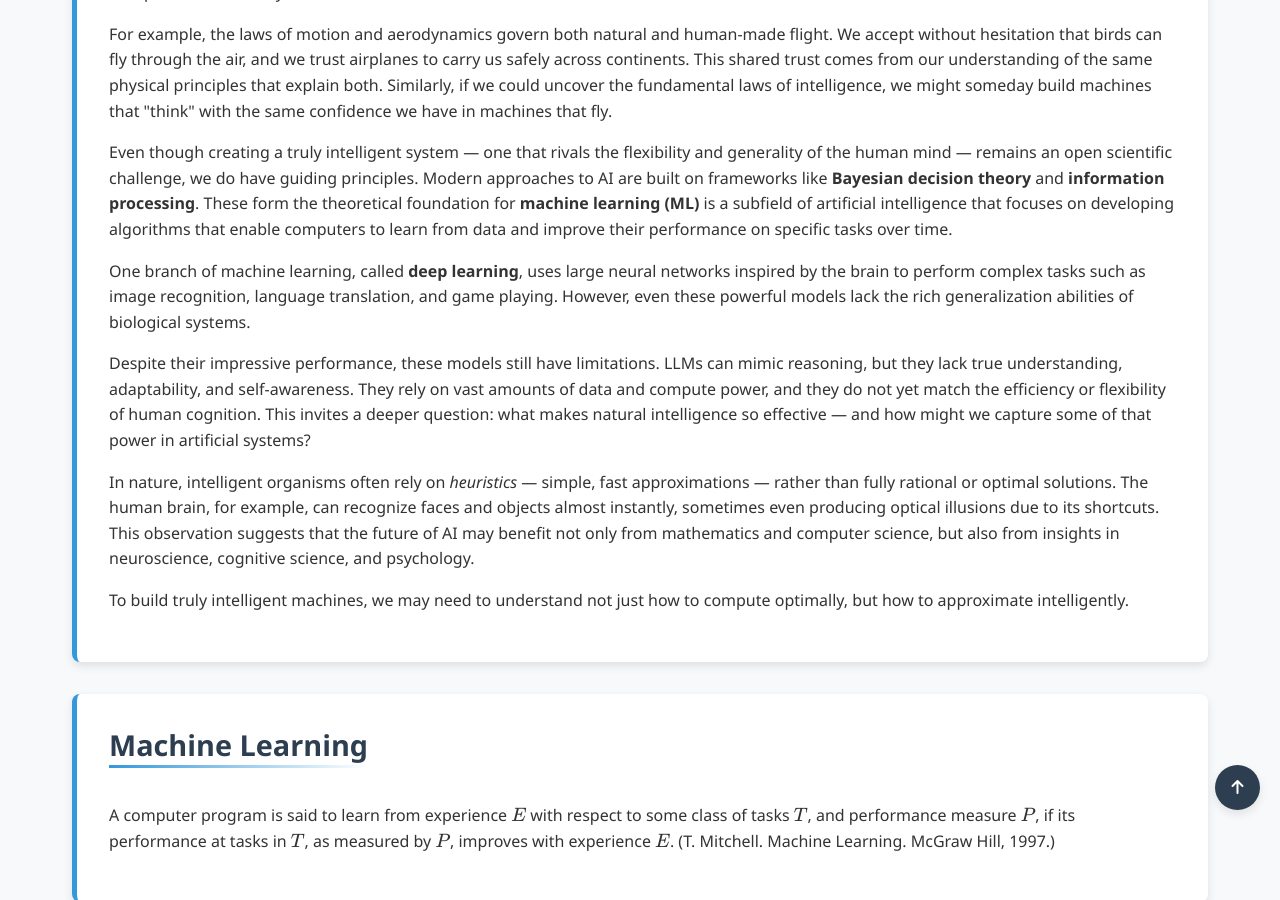
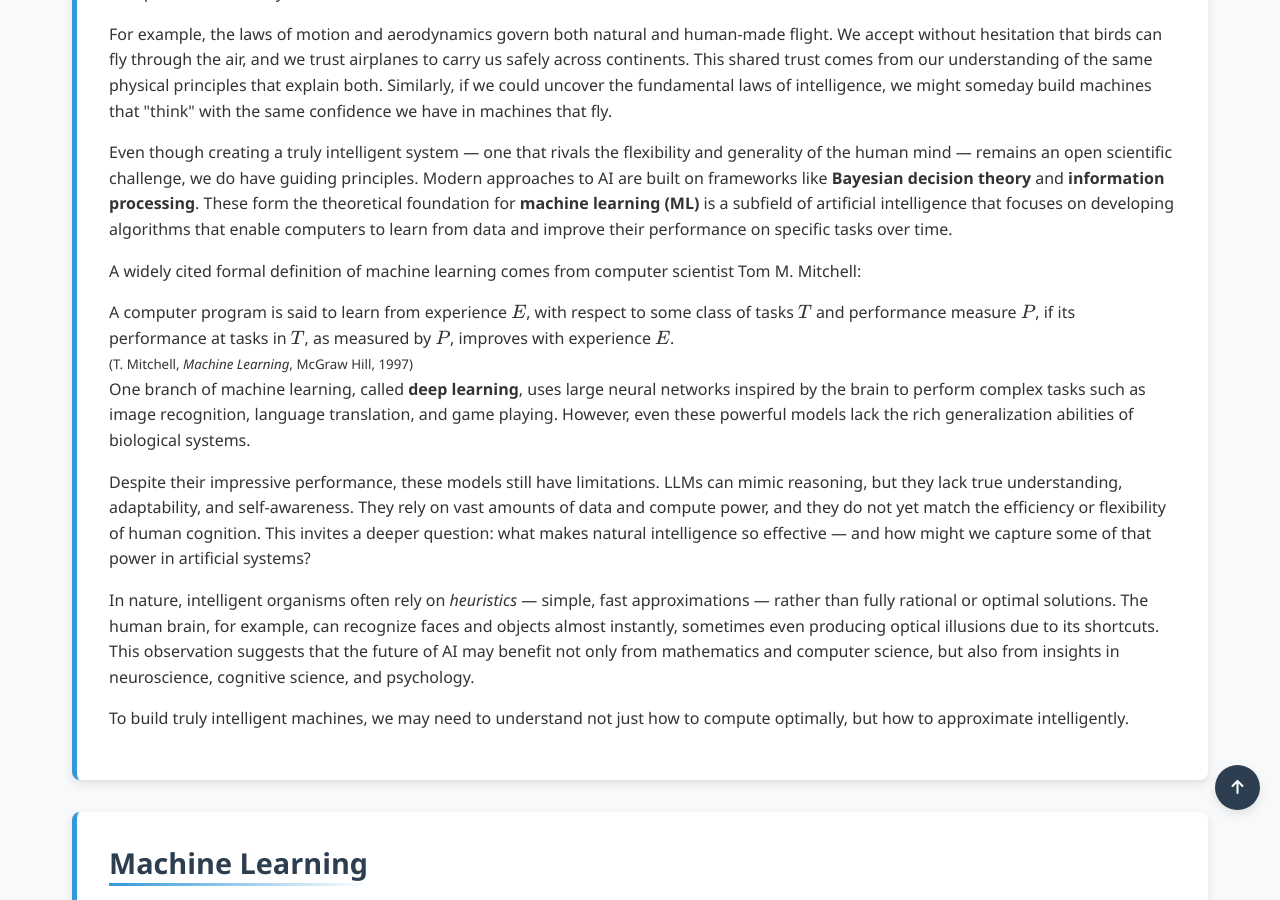
Before and after one commit to Yusukey01/yusukey01.github.io, a Jekyll site: the page built from Mathematics/Machine_learning/intro_ml.html, in a window 1280 px wide and 900 px high, scrolled down 978 px. Built offline with Jekyll 4.4.1, drawn with Linux system fonts in a browser that asks for light colours.

Commit message:
making Section IV Machine learning

```diff
--- a/Mathematics/Machine_learning/intro_ml.html
+++ b/Mathematics/Machine_learning/intro_ml.html
@@ -54,6 +54,18 @@ uses_python: false
                 a subfield of artificial intelligence that focuses on developing algorithms that enable computers to learn from data and improve
                 their performance on specific tasks over time.
                 </p>
+
+
+                <p>
+                    A widely cited formal definition of machine learning comes from computer scientist Tom M. Mitchell:
+                 </p>
+
+                    <blockquote>
+                        A computer program is said to learn from experience \(E\), with respect to some class of tasks \(T\) and
+                        performance measure \(P\), if its performance at tasks in \(T\), as measured by \(P\), improves with experience \(E\).
+                        <br>
+                        <small>(T. Mitchell, <em>Machine Learning</em>, McGraw Hill, 1997)</small>
+                    </blockquote>
 
                 <p>
                 One branch of machine learning, called <strong>deep learning</strong>, uses large neural networks inspired by the brain to perform complex
```
